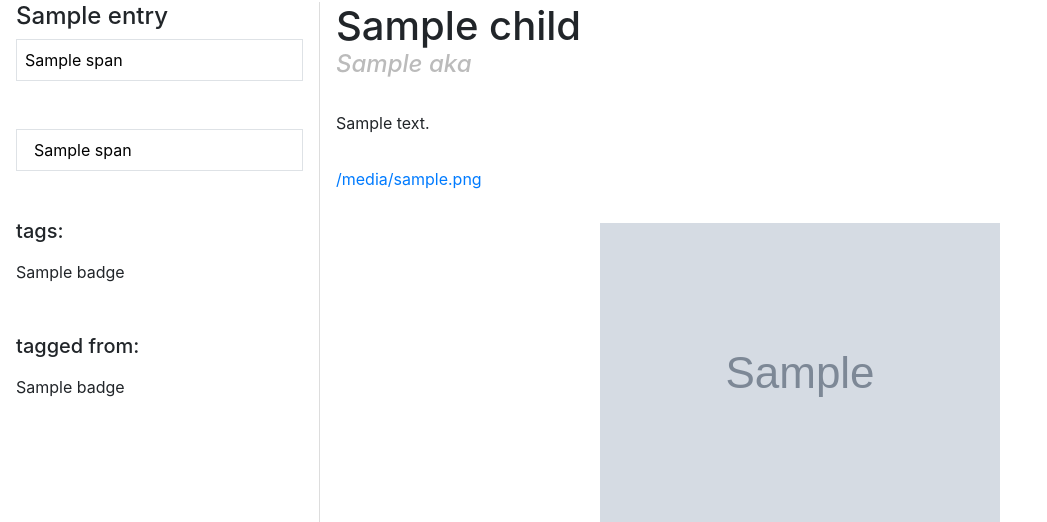
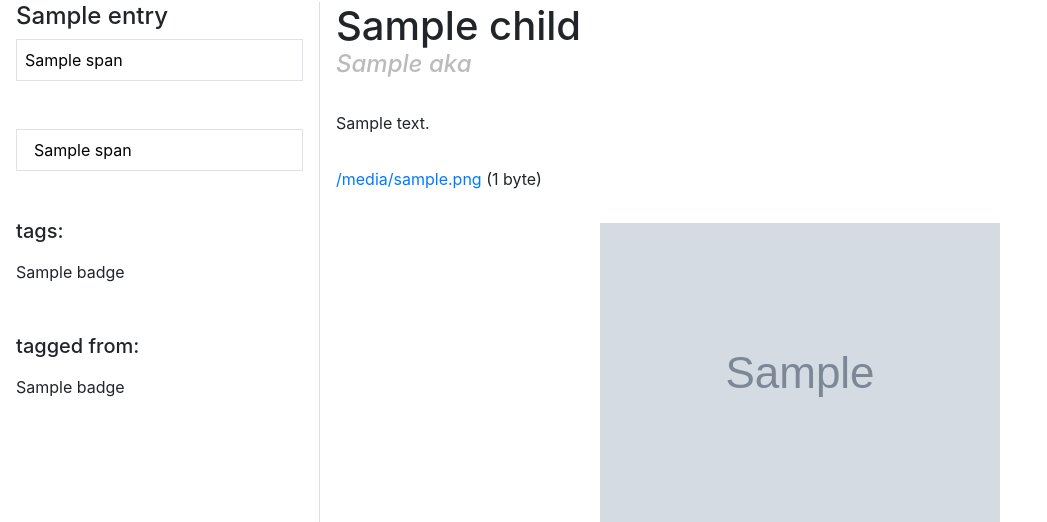
Before and after one commit to wakeupbarbelo/diamind, a Django app: template core/templates/core/nav.html in a window 1280 px wide. Shown: the part 62-584 px from the top of the page, without its empty margins (0-1047 px from the left). Run offline with Django 3.2, Linux system fonts and the light colour scheme; tables that the repository leaves empty hold one stand-in row (values such as "Sample post"); the template is opened without the code that fills it: values that come from a table or form of the project are taken from there, most other values are stand-ins (such as "Sample title", 1, 10 or a date in 2020); grey boxes marked "Sample" are stand-in pictures; some libraries are stand-ins or nearby versions.

Commit message:
FILE_UPLOAD_PERMISSIONS & display file size.

```diff
--- a/core/templates/core/entry_content.html
+++ b/core/templates/core/entry_content.html
@@ -37,7 +37,7 @@
 		    </video>
 		</div>
 		{% endif %}
-		{% if not slide %}<a href="{{ child.file.url }}">{{ child.file_filename }}</a>{% endif %}
+		{% if not slide %}<div><a href="{{ child.file.url }}">{{ child.file_filename }}</a> ({{ child.file.size|filesizeformat }})</div>{% endif %}
 	</div>
 	{% endif %}
 
--- a/diamind/settings.py
+++ b/diamind/settings.py
@@ -18,6 +18,8 @@ STATIC_ROOT = os.path.join(BASE_DIR, 'static')
 STATIC_URL  = "/static/"
 MEDIA_ROOT  = os.path.join(BASE_DIR, 'media')
 MEDIA_URL   = "/media/"
+
+FILE_UPLOAD_PERMISSIONS=0o644
 
 LOGIN_URL = '/admin/login/'
 
```
